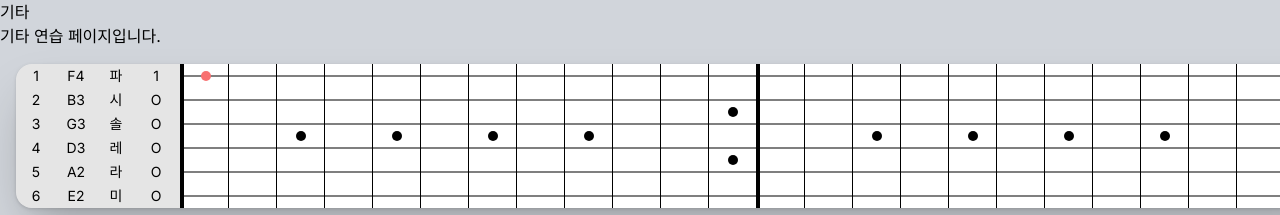
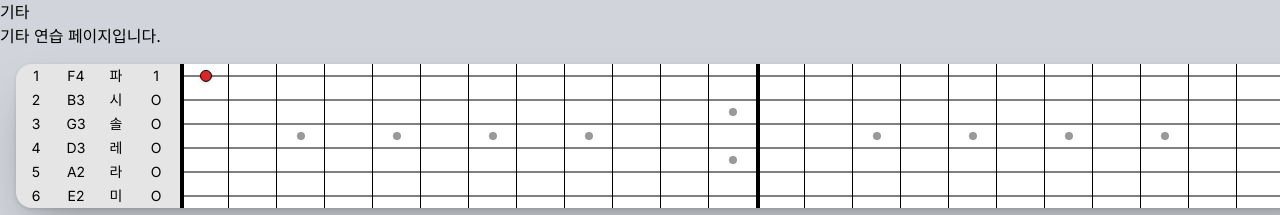
Before and after one commit to ParkHwichan/programmers_guitar, a Next.js app: page /guitar in a window 1280 px wide. Both pictures are taken after a click on the button 204 px from the left and 76 px from the top of the page. Shown: the top 215 px of the page. Built offline with nearby package versions, Linux system fonts and the light colour scheme.

Commit message:
Update guitar component styles for better UI precision
Refactor GuitarString to replace <div> with fragments and adjust the style of sharp signs. Modify GuitarFret to refine dot sizes, colors, and improve active state appearance.

```diff
--- a/src/components/guitar/fret/index.tsx
+++ b/src/components/guitar/fret/index.tsx
@@ -21,7 +21,7 @@ export default function Fret(
             className={`w-12 h-6 bg-white relative border-black border-l group `}>
             {
                 props.dot && <div
-                    className={`absolute w-[10px] h-[10px] left-[50%] translate-x-[-50%]  rounded-full ${props.dot === "up" ? "top-0" : "top-full"} translate-y-[-50%] bg-black `}>
+                    className={`absolute w-[8px] h-[8px] left-[50%] translate-x-[-50%]  rounded-full ${props.dot === "up" ? "top-0" : "top-full"} translate-y-[-50%] bg-black/40 `}>
 
                 </div>
             }
@@ -29,7 +29,7 @@ export default function Fret(
             <div className={`absolute w-full h-[1px] top-[50%] translate-y-[-50%] bg-black group-hover:bg-red-400 ${props.muted ? "opacity-20" : ""} `}>
                 {
                     props.isActive && <div
-                        className={"absolute w-[10px] h-[10px] top-[50%] translate-y-[-55%] left-[50%] translate-x-[-50%] bg-red-400 z-100 text-red-500 rounded-full"}>
+                        className={"absolute w-[12px] h-[12px] border-black border top-[50%] translate-y-[-55%] drop-shadow left-[50%] translate-x-[-50%] bg-red-600 z-100  rounded-full"}>
 
                     </div>
                 }
--- a/src/components/guitar/guitarString/index.tsx
+++ b/src/components/guitar/guitarString/index.tsx
@@ -42,12 +42,14 @@ export default function GuitarString(
                 {
                     note.toString().split("#").map((notePart, index) => {
                         return (
-                            <div key={index} style={{display: 'inline-block'}}>
+                            <>
                                 {notePart}
                                 {index < note.toString().split("#").length - 1 && (
-                                    <span style={{fontSize: '0.6em', verticalAlign: 'super'}}>#</span>
+                                    <span
+                                        className={"mb-auto"}
+                                        style={{fontSize: '0.6em', verticalAlign: 'super'}}>#</span>
                                 )}
-                            </div>
+                            </>
                         );
                     })
                 }
@@ -56,12 +58,14 @@ export default function GuitarString(
                 {
                     note.toKorean().split("#").map((notePart, index) => {
                         return (
-                            <div key={index} style={{display: 'inline-block'}}>
+                            <>
                                 {notePart}
-                                {index < note.toString().split("#").length - 1 && (
-                                    <span style={{fontSize: '0.6em', verticalAlign: 'super'}}>#</span>
+                                {index < note.toKorean().split("#").length - 1 && (
+                                    <span
+                                        className={"mb-auto"}
+                                        style={{fontSize: '0.6em', verticalAlign: 'super'}}>#</span>
                                 )}
-                            </div>
+                            </>
                         );
                     })
                 }
```
